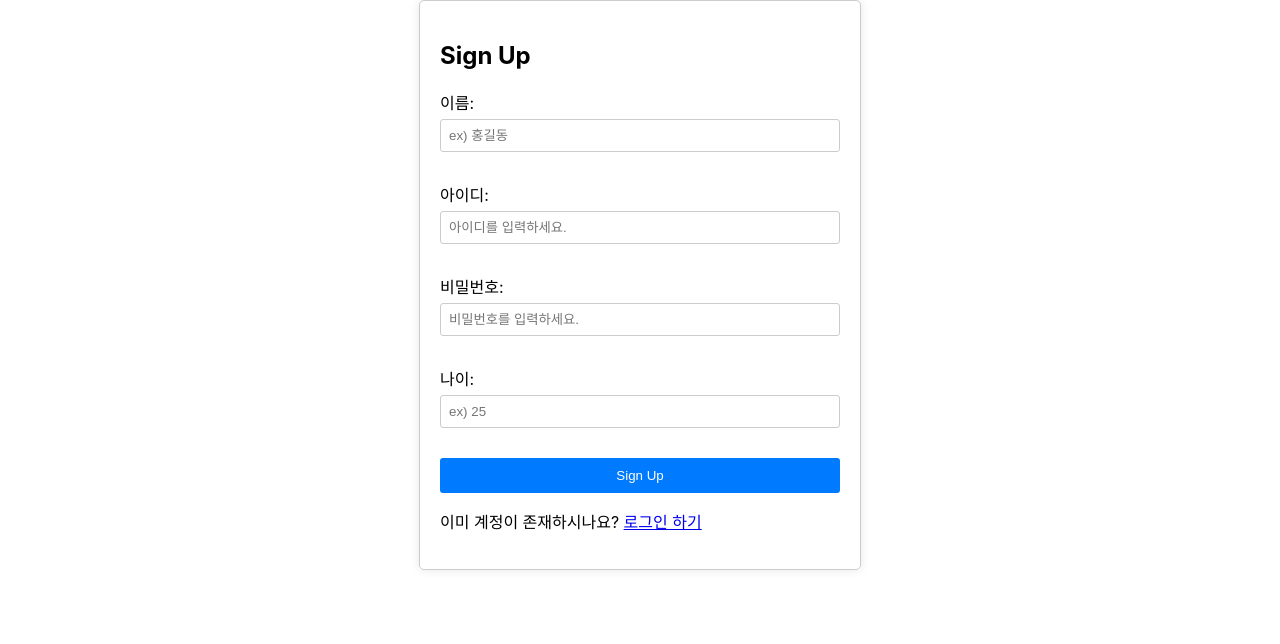
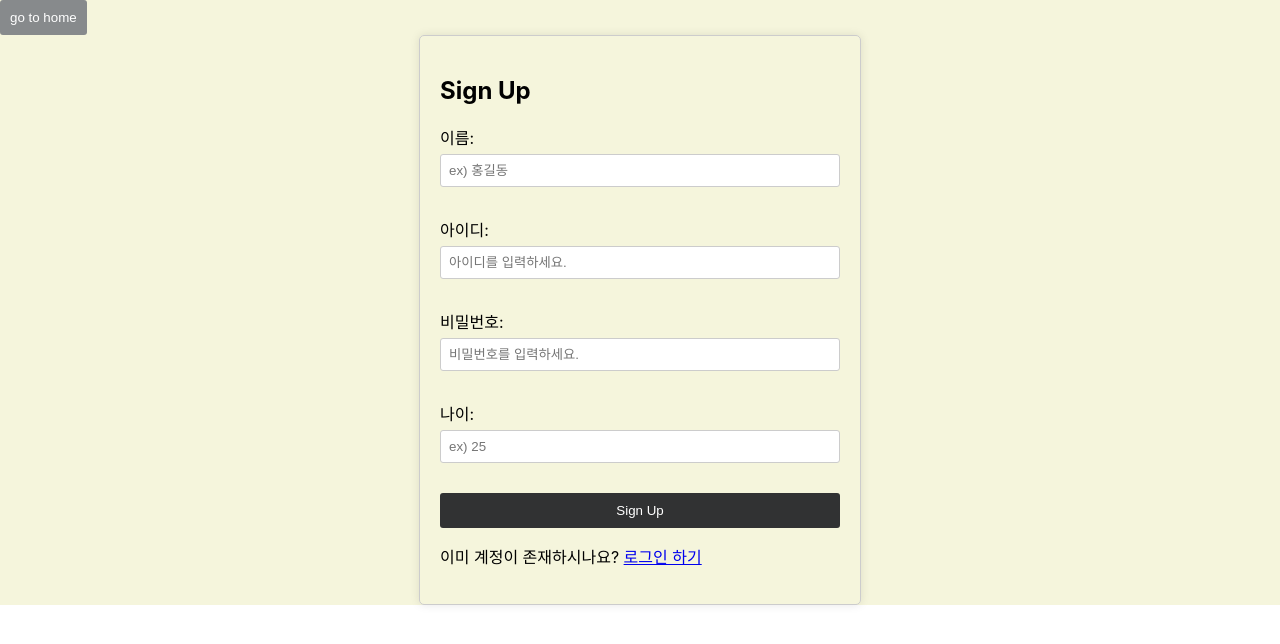
Before and after one commit to csh3004/WhenToMeet-Frontend, a React (Create React App) app in the folder whentomeet-frontend/: page /signup in a window 1280 px wide. Shown: the top 644 px of the page. Built offline with nearby package versions, Linux system fonts and the light colour scheme.

Commit message:
feat/user api 추가

```diff
--- a/whentomeet-frontend/package.json
+++ b/whentomeet-frontend/package.json
@@ -14,7 +14,7 @@
     "web-vitals": "^2.1.4"
   },
   "scripts": {
-    "start": "react-scripts start",
+    "start": "export PORT=3002 && react-scripts start",
     "build": "react-scripts build",
     "test": "react-scripts test",
     "eject": "react-scripts eject"
--- a/whentomeet-frontend/src/api/Api.js
+++ b/whentomeet-frontend/src/api/Api.js
@@ -12,7 +12,9 @@ const UserApi = {
     },
 
     SignUp: async data => {
+        console.log("회원가입 시도")
         const response = await axiosInstance.post("/users/signup", data)
+        console.log(response)
         return response;
     }
 
--- a/whentomeet-frontend/src/css/FirstPage.css
+++ b/whentomeet-frontend/src/css/FirstPage.css
@@ -6,6 +6,7 @@
     align-items: center;
     justify-content: center;
     height: 100vh;
+
   }
 
   h1 {
@@ -17,3 +18,9 @@
     display: flex;
     gap: 10px;
   }
+
+  .home-button{
+    background-color: beige;
+    /* margin-top: 10px;
+    margin-left: 30px; */
+  }
--- a/whentomeet-frontend/src/css/Login.css
+++ b/whentomeet-frontend/src/css/Login.css
@@ -37,3 +37,9 @@
   button:hover {
     background-color: #0056b3;
   }
+
+  .home-button{
+    background-color: beige;
+    /* margin-top: 10px;
+    margin-left: 30px; */
+  }
--- a/whentomeet-frontend/src/css/SignUp.css
+++ b/whentomeet-frontend/src/css/SignUp.css
@@ -27,7 +27,7 @@
 
   button {
     padding: 10px;
-    background-color: #007bff;
+    background-color: #313233;
     color: #fff;
     border: none;
     border-radius: 3px;
@@ -35,5 +35,11 @@
   }
 
   button:hover {
-    background-color: #0056b3;
+    background-color: #878a8c;
   }
+
+  .home-button{
+    background-color: beige;
+    /* margin-top: 10px;
+    margin-left: 30px; */
+  }
--- a/whentomeet-frontend/src/pages/FirstPage.js
+++ b/whentomeet-frontend/src/pages/FirstPage.js
@@ -5,6 +5,8 @@ import '../css/FirstPage.css';  // 추가
 
 function FirstPage() {
   return (
+    <div className='home-button'>
+      <Link to= '/'><button>go to home</button></Link>
     <div className="first-page-container">
       <h1>When To Meet</h1>
       <div className="button-container">
@@ -16,6 +18,7 @@ function FirstPage() {
         </Link>
       </div>
     </div>
+    </div>
   );
 }
 
--- a/whentomeet-frontend/src/pages/Login.js
+++ b/whentomeet-frontend/src/pages/Login.js
@@ -1,17 +1,18 @@
 import React, { useState } from 'react';
 import '../css/Login.css';
+import { Link } from 'react-router-dom';
 
 function Login() {
   const [userId, setuserId] = useState('');
   const [userPw, setuserPw] = useState('');
 
   const handleLogin = () => {
-    // 여기에서 실제 로그인 로직을 추가할 수 있습니다.
-    // 예를 들어, 서버로 요청을 보내고 토큰을 받아오는 등의 작업을 수행합니다.
     console.log('Logging in with:', userId, userPw);
   };
 
   return (
+    <div className='home-button'>
+      <Link to= '/'><button>go to home</button></Link>
     <div className="login-container">
       <h2>Login</h2>
       <form>
@@ -36,6 +37,7 @@ function Login() {
         </button>
       </form>
     </div>
+    </div>
   );
 }
 
--- a/whentomeet-frontend/src/pages/SignUp.js
+++ b/whentomeet-frontend/src/pages/SignUp.js
@@ -2,7 +2,7 @@
 
 import React, { useState } from 'react';
 import { Link } from 'react-router-dom';
-import '../css/SignUp.css';  // 추가
+import '../css/SignUp.css';
 import UserApi from '../api/Api';
 
 function SignUp() {
@@ -11,14 +11,20 @@ function SignUp() {
   const [userPw, setuserPw] = useState('');
   const [age, setAge] = useState('');
 
-  const handleSignUp = () => {
-    const ans = UserApi.SignUp(name, userId, userPw, age);
-    // 여기에서 회원가입 로직을 추가할 수 있습니다.
-    // 서버로 요청을 보내고 사용자 정보를 저장하는 등의 작업을 수행합니다.
-    console.log('Signing up with:', name, userId, userPw, age);
+  const handleSignUp = async () => {
+    try {
+      const response = await UserApi.SignUp({ name, userId, userPw, age });
+      console.log(response.data.message);  // 서버 응답 데이터 출력
+      setName(response.data.message)
+    } catch (error) {
+      console.error('Error during sign up:', error);
+      // 에러 처리
+    }
   };
 
   return (
+    <div className='home-button'>
+      <Link to= '/'><button>go to home</button></Link>
     <div className="signup-container">
       <h2>Sign Up</h2>
       <form>
@@ -62,6 +68,7 @@ function SignUp() {
         이미 계정이 존재하시나요? <Link to="/login">로그인 하기</Link>
       </p>
     </div>
+    </div>
   );
 }
 
```
